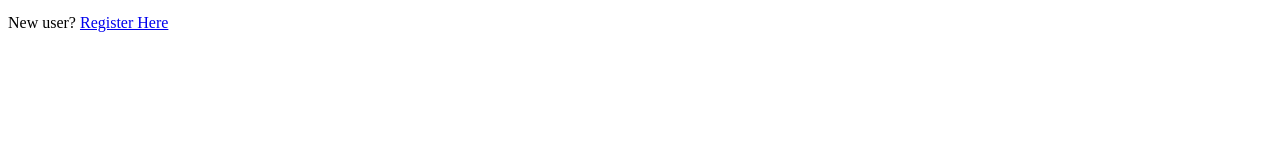
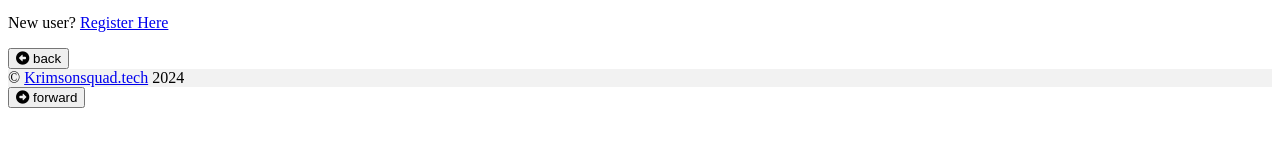
Before and after one commit to CourseKrimson/courseKrimson.github.io, a React (Vite) app: page / in a window 1280 px wide. Shown: the part 364-510 px from the top of the page. Built offline with nearby package versions, Linux system fonts and the light colour scheme; no server answers; the HTML template or start-up script is replaced by a standard one.

Commit message:
modify navbar,footer, back for button

```diff
--- a/src/App.jsx
+++ b/src/App.jsx
@@ -21,6 +21,7 @@ import Navbar from './components/Navbar';
 import CourseDetail from './components/CourseDetail';
 import Dashboard from './components/dashboard';
 import courses from './components/courseData';
+import Footer from './components/Footer';
 
 function App() {
   const [user, setUser] = useState(null);
@@ -52,6 +53,7 @@ function App() {
         <Navbar loggedin={user ? 'true' : 'false'} />
         <div className="auth-wrapper">
           <div className="auth-inner">
+
             <Routes>
               {/* Redirect to profile if the user is logged in */}
               <Route path="/" element={user ? <Navigate to="/profile" /> : <Login />} />
@@ -74,6 +76,7 @@ function App() {
           </div>
         </div>
       </div>
+       <Footer />
     </Router>
   );
 }
--- a/src/components/Footer.jsx
+++ b/src/components/Footer.jsx
@@ -1,47 +1,28 @@
+import React from 'react';
+import { useNavigate } from 'react-router-dom';
+
 export default function Footer() {
+  const navigate = useNavigate();
+
   return (
-      <footer className="bg-body-tertiary text-center text-lg-start align-items-center">
-        {/* Grid container */}
-        <div className="container p-4 pb-0">
-          <form action="">
-            {/* Grid row */}
-            <div className="row">
-              {/* Grid column */}
-              <div className="col-auto mb-4 mb-md-0">
-                <p className="pt-2">
-                  <strong>Sign up for our newsletter</strong>
-                </p>
+    <footer className="bg-body-tertiary text-center text-lg-start align-items-center fixed-bottom">
+      {/* Back and Forward Buttons */}
+      <div className="d-flex justify-content-between p-3">
+        {/* Back Button - Left Side */}
+        <button className="btn btn-secondary" onClick={() => navigate(-1)}>
+          <i className="fa-solid fa-circle-left"></i> back
+        </button>
+        <div className="text-center p-3" style={{ backgroundColor: 'rgba(0, 0, 0, 0.05)' }}>
+          © <a className="text-body" href="https://krimsonsquad.tech/">Krimsonsquad.tech</a> 2024
         </div>
-              {/* Grid column */}
-
-              {/* Grid column */}
-              <div className="col-md-5 col-12 mb-4 mb-md-0">
-                {/* Email input */}
-                <div data-mdb-input-init className="form-outline mb-4">
-                  <input type="email" id="form5Example22" className="form-control" placeholder="Email Address"/>
-                </div>
-              </div>
-              {/* Grid column */}
-
-              {/* Grid column */}
-              <div className="col-auto mb-4 mb-md-0">
-                {/* Submit button */}
-                <button data-mdb-ripple-init type="button" className="btn btn-primary mb-4">
-                  Subscribe
+        {/* Forward Button - Right Side */}
+        <button className="btn btn-secondary" onClick={() => navigate(1)}>
+          <i className="fa-solid fa-circle-right"></i> forward
         </button>
       </div>
-              {/* Grid column */}
-            </div>
-            {/* Grid row */}
-          </form>
-        </div>
-        {/* Grid container */}
 
       {/* Copyright */}
-        <div className="text-center p-3" style={{ backgroundColor: 'rgba(0, 0, 0, 0.05)' }}>
-          ©
-          <a className="text-body" href="https://krimsonsquad.tech/">Krimsonsquad.tech</a> 2024
-        </div>
+
       {/* Copyright */}
     </footer>
   );
--- a/src/components/Navbar.jsx
+++ b/src/components/Navbar.jsx
@@ -43,7 +43,7 @@ function Navbar({ loggedin }) {
   };
 
   return (
-    <nav className="navbar navbar-expand-lg">
+    <nav className="navbar navbar-expand-lg sticky-top">
       <div className="container-fluid">
         <button className="navbar-toggler" type="button" data-bs-toggle="collapse"
           data-bs-target="#navbarExample" aria-controls="navbarExample" aria-expanded="false" aria-label="Toggle navigation">
```
Lines whose indentation alone changed are shown as unchanged.
